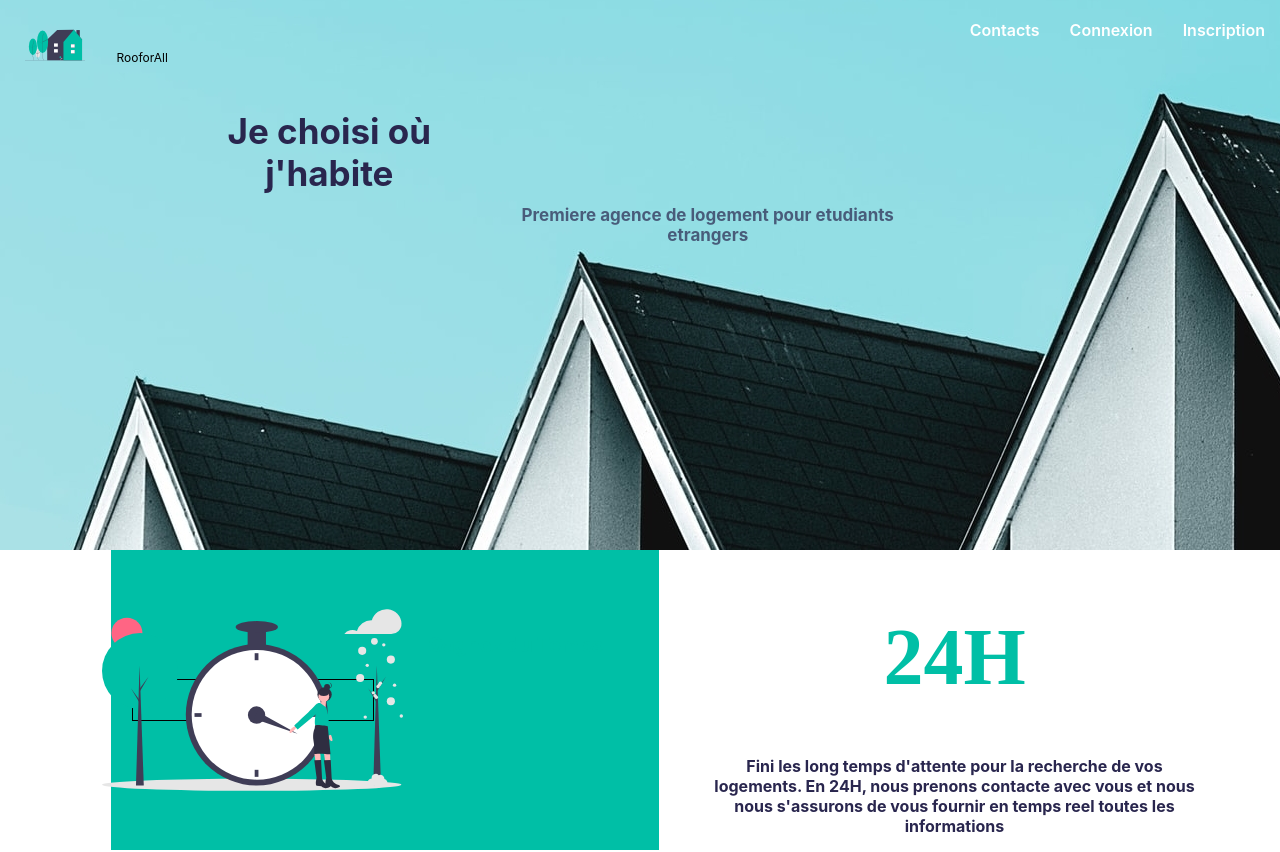
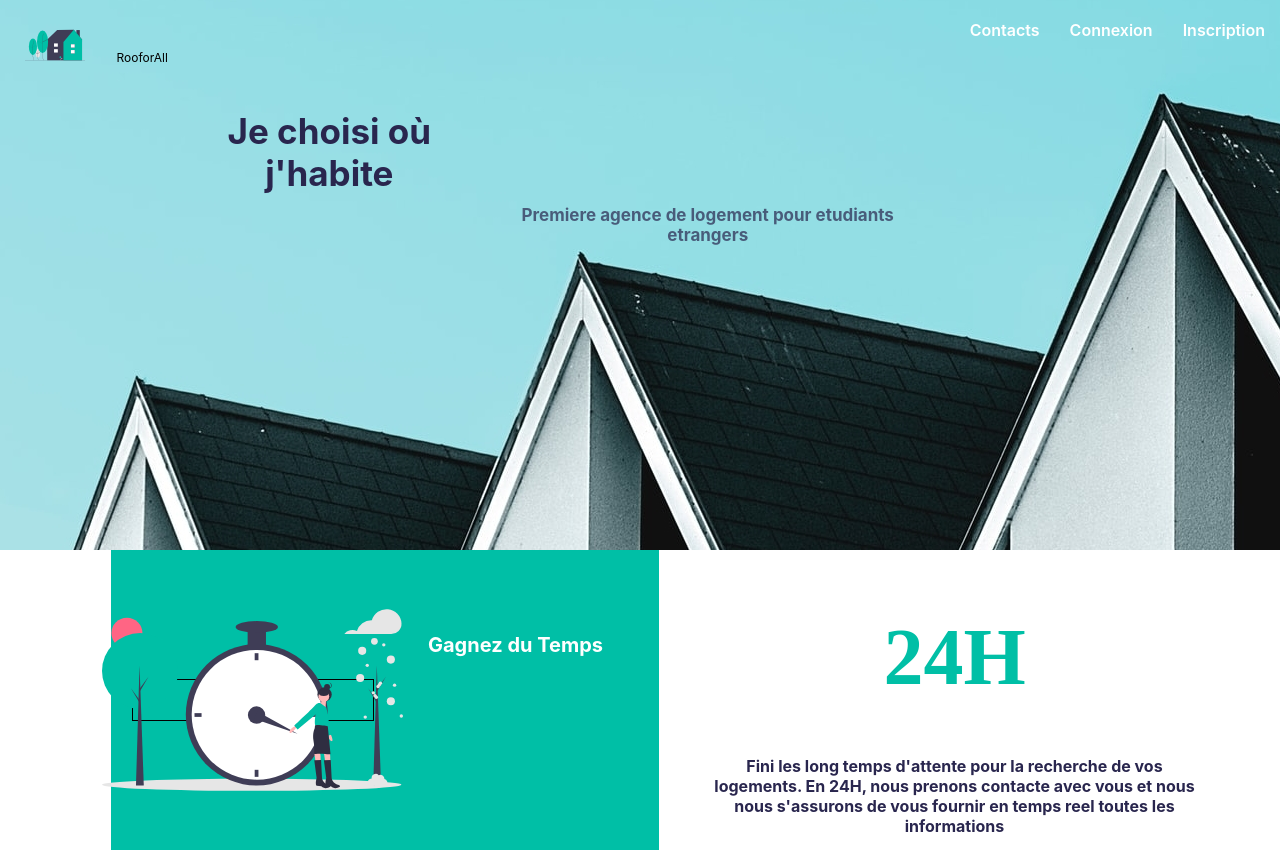
Before and after one commit to Ahder/rooforall-front, a React (Create React App) app: page / in a window 1280 px wide. Shown: the top 852 px of the page. Built offline with nearby package versions, Linux system fonts and the light colour scheme; a web font is replaced by a local one.

Commit message:
(FIX) Readd font color for title and color for percent

```diff
--- a/src/components/menu-item/menu-item.component.jsx
+++ b/src/components/menu-item/menu-item.component.jsx
@@ -1,5 +1,6 @@
 import React from 'react';
 import './menu-item.styles.css';
+
 const MenuItem = ({ title, imageUrl, description, percent }) => {
   return (
     <>
--- a/src/components/menu-item/menu-item.styles.css
+++ b/src/components/menu-item/menu-item.styles.css
@@ -9,7 +9,7 @@
   padding: 30px;
   margin: 0 30.5px 60px;
   text-align: center;
-  background: #00bfa6;
+  background-color: #00bfa6;
   font-family: AvenirNextW06-Bold;
 }
 .menu-item .content {
@@ -17,6 +17,7 @@
   padding: 10px 25px;
   width: 190px;
   display: flex;
+  color: white;
   flex-direction: column;
   align-items: center;
   justify-content: center;
@@ -33,22 +34,26 @@
   font-weight: lighter;
   font-size: 10px;
   margin-left: 20px;
+  color: white;
   margin-top: 80px;
   min-width: 50%;
   height: 240px;
   flex-direction: row-reverse;
   font-family: "Quicksand", sans-serif;
 }
+.menu-item .subtitle h1 {
+  color: white;
+  font-weight: bold;
+  font-family: -apple-system, BlinkMacSystemFont, "Segoe UI", "Roboto", "Oxygen", "Ubuntu", "Cantarell", "Fira Sans", "Droid Sans", "Helvetica Neue", sans-serif;
+}
 
 .subtitles {
-  font-weight: lighter;
   font-size: 10px;
   margin-left: 20px;
   margin-top: 8px;
   min-width: 30%;
   height: 240px;
   flex-direction: row-reverse;
-  font-family: AvenirNextW06-Bold;
   flex: 4px;
 }
 .subtitles .description {
@@ -66,9 +71,4 @@
   font-family: AvenirNextW06-Bold;
 }
 
-h1 {
-  color: white;
-  font-family: -apple-system, BlinkMacSystemFont, "Segoe UI", "Roboto", "Oxygen", "Ubuntu", "Cantarell", "Fira Sans", "Droid Sans", "Helvetica Neue", sans-serif;
-}
-
 /*# sourceMappingURL=menu-item.styles.css.map */
--- a/src/components/menu-item/menu-item.styles.scss
+++ b/src/components/menu-item/menu-item.styles.scss
@@ -10,7 +10,7 @@
   padding: 30px;
   margin: 0 30.5px 60px;
   text-align: center;
-  background: #00bfa6;
+  background-color: #00bfa6;
   font-family: AvenirNextW06-Bold;
 
 
@@ -19,6 +19,7 @@
     padding: 10px 25px;
     width: 190px;
     display: flex;
+    color: white;
     flex-direction: column;
     align-items: center;
     justify-content: center;
@@ -33,8 +34,6 @@
       font-family: -apple-system, BlinkMacSystemFont, 'Segoe UI', 'Roboto', 'Oxygen', 'Ubuntu', 'Cantarell', 'Fira Sans', 'Droid Sans', 'Helvetica Neue', sans-serif;
 
     }
-
-
   }
 
 
@@ -42,25 +41,29 @@
     font-weight: lighter;
     font-size: 10px;
     margin-left: 20px;
+    color: white;
     margin-top: 80px;
     min-width: 50%;
     height: 240px;
     flex-direction: row-reverse;
     font-family: "Quicksand", sans-serif;
+    h1 {
+      color: white;
+      font-weight: bold;
+      font-family: -apple-system, BlinkMacSystemFont, 'Segoe UI', 'Roboto', 'Oxygen', 'Ubuntu', 'Cantarell', 'Fira Sans', 'Droid Sans', 'Helvetica Neue', sans-serif;
 
+    }
 
   }
 
 }
 .subtitles {
-  font-weight: lighter;
   font-size: 10px;
   margin-left: 20px;
   margin-top: 8px;
   min-width: 30%;
   height: 240px;
   flex-direction: row-reverse;
-  font-family: AvenirNextW06-Bold;
   flex: 4px;
 
   .description {
@@ -82,8 +85,3 @@
   }
 
 }
-h1 {
-  color: white;
-  font-family: -apple-system, BlinkMacSystemFont, 'Segoe UI', 'Roboto', 'Oxygen', 'Ubuntu', 'Cantarell', 'Fira Sans', 'Droid Sans', 'Helvetica Neue', sans-serif;
-
-}
```
Also changed, not shown: 2 other files (tests, documents, lock files or other folders).
